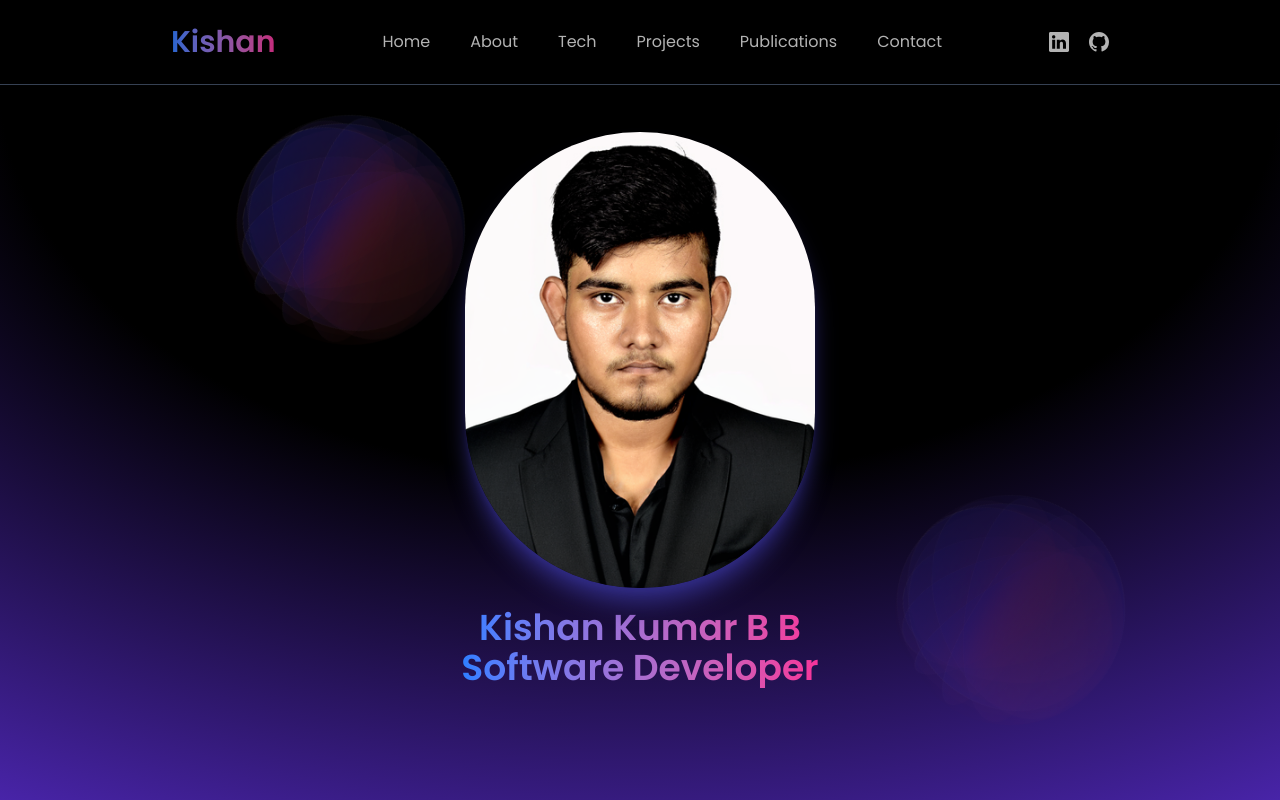
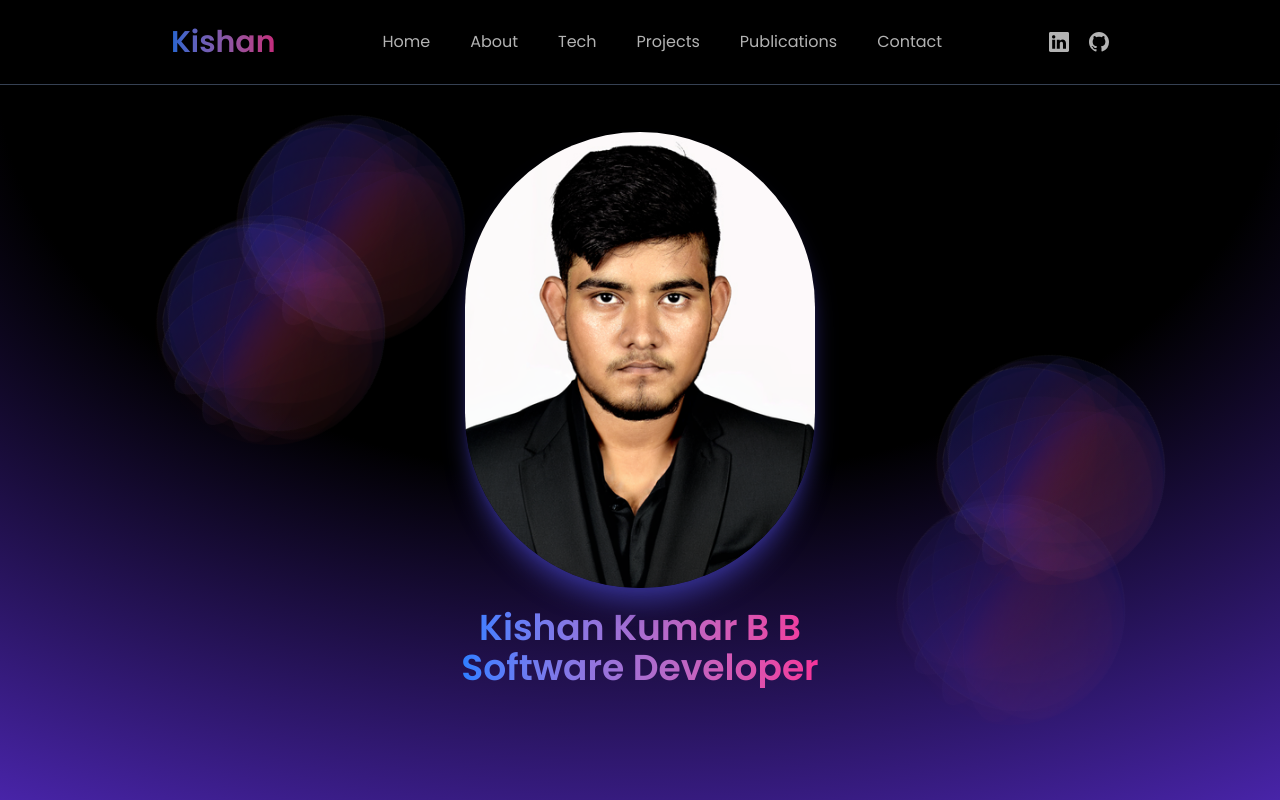
Before and after one commit to Kishan-kumar001/PORTFOLIO, a React (Vite) app: page / in a window 1280 px wide. Shown: the top 800 px of the page. Built offline with nearby package versions, Linux system fonts and the light colour scheme.

Commit message:
initial commit

```diff
--- a/src/components/Hero.jsx
+++ b/src/components/Hero.jsx
@@ -32,25 +32,28 @@ const Hero = () => {
             Kishan Kumar B B<br />
             Software Developer
           </h6>
-          {/* <h3 className="bg-gradient-to-r from-pink-500 to-blue-500 bg-clip-text text-transparent text-2xl md:text-3xl">
-            Software Developer
-          </h3> */}
-          {/* <p className="md:text-base text-pretty text-sm text-gray-400">
-            I'm a web developer skilled in React, Tailwind, focused in building
-            clean, scalable applications. From front-end design to seamless
-            database integration with MongoDB, I create efficient solutions for
-            dynamic user experiences. Let's build something amazing together!
-          </p> */}
         </motion.div>
       </div>
       <Lottie
-        className="absolute lg:bottom-10 lg:right-30 opacity-20 bottom-0 right-0 z-[-1]"
+        className="fixed lg:bottom-10 lg:right-30 opacity-20 bottom-0 right-0 z-[-1]"
         animationData={animationData}
         loop={true}
         style={{ width: "300px", height: "300px" }}
       />
       <Lottie
-        className="absolute lg:top-20 lg:left-50 opacity-40 top-0 left-0 z-[-1]"
+        className="fixed lg:top-20 lg:left-50 opacity-40 top-0 left-0 z-[-1]"
+        animationData={animationData}
+        loop={true}
+        style={{ width: "300px", height: "300px" }}
+      />
+      <Lottie
+        className="fixed lg:top-45 lg:left-30 opacity-40 top-0 left-0 z-[-1]"
+        animationData={animationData}
+        loop={true}
+        style={{ width: "300px", height: "300px" }}
+      />
+      <Lottie
+        className="fixed lg:bottom-45 lg:right-20 opacity-40 bottom-0 right-0 z-[-1]"
         animationData={animationData}
         loop={true}
         style={{ width: "300px", height: "300px" }}
```
Also changed, not shown: src/assets/image2.jpg (deleted), src/assets/img1.png (deleted).
